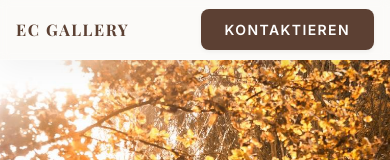
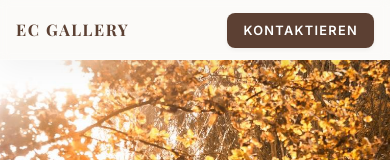
Before and after one commit to christjunior96/ec-gallery, a Next.js app: page / in a window 390 px wide. Shown: the top 160 px of the page. Built offline with nearby package versions, Linux system fonts and the light colour scheme; a web font is replaced by a local one.

Commit message:
Optimize navbar on mobile

```diff
--- a/src/components/Navbar.module.css
+++ b/src/components/Navbar.module.css
@@ -94,3 +94,18 @@
     padding: 0.4rem 0.8rem;
   }
 }
+
+@media (max-width: 600px) {
+  .left {
+    gap: 0.75rem;
+  }
+
+  .hideOnMobile {
+    display: none;
+  }
+
+  .contactButton {
+    padding: 0.6rem 1rem;
+    font-size: 0.8rem;
+  }
+}
--- a/src/components/Navbar.tsx
+++ b/src/components/Navbar.tsx
@@ -25,7 +25,10 @@ export default function Navbar() {
                             <span>Zurück</span>
                         </Link>
                     )}
-                    <Link href="/" className={`${styles.logo} serif`}>
+                    <Link
+                        href="/"
+                        className={`${styles.logo} serif ${!isHome ? styles.hideOnMobile : ""}`}
+                    >
                         EC Gallery
                     </Link>
                 </div>
```
